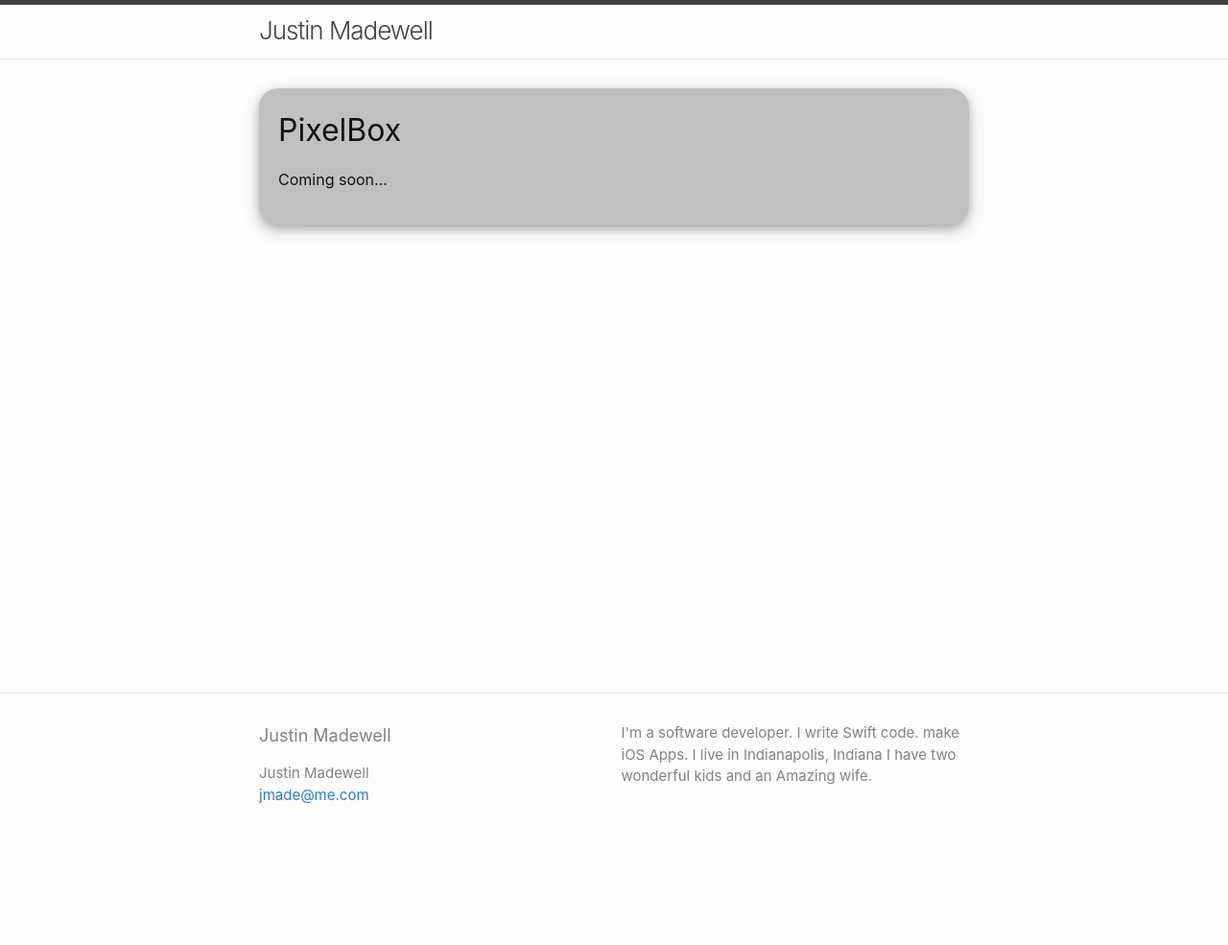
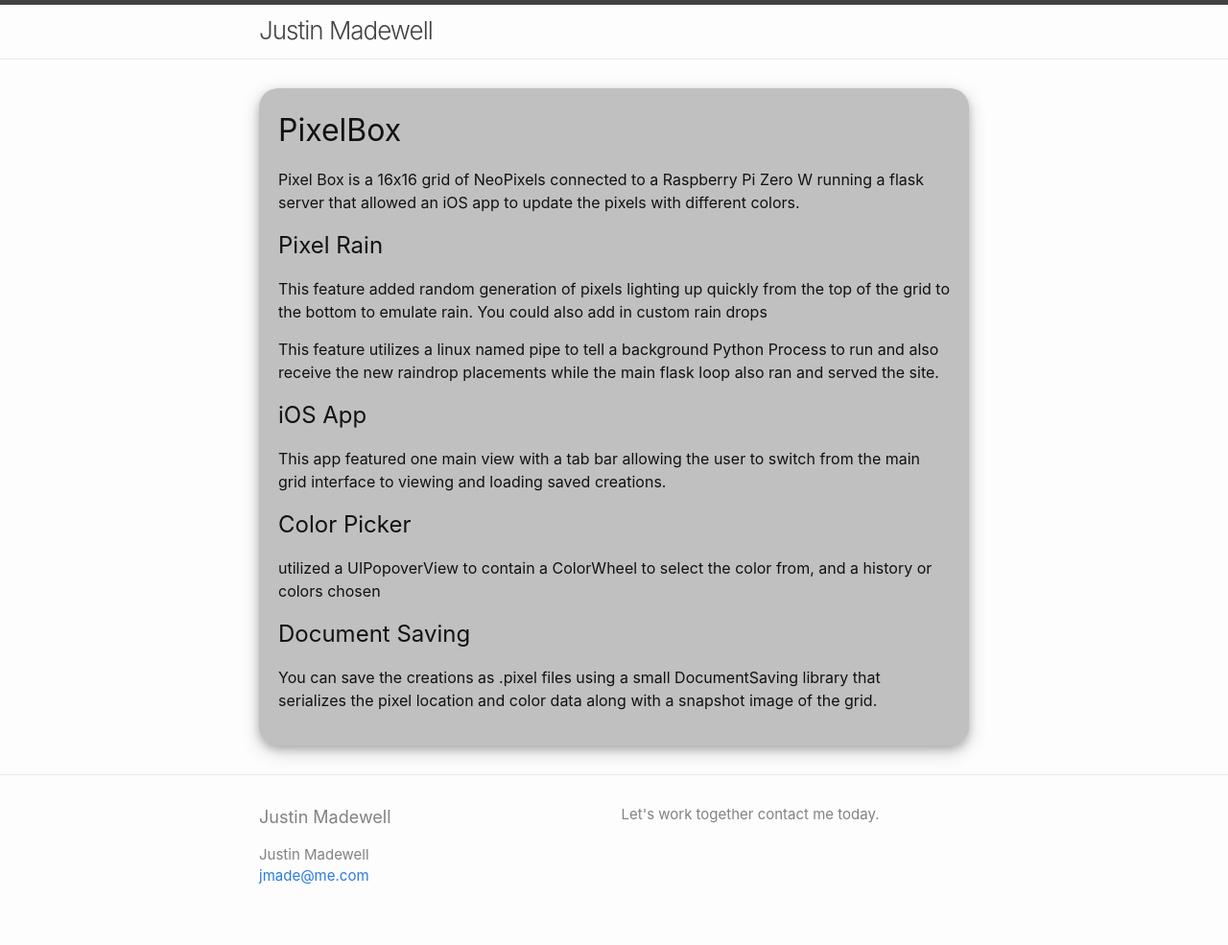
Before and after one commit to jmade/jmade.github.io, a Jekyll site: the page built from pixelbox.md, in a window 1280 px wide. Shown: the whole page at 96% size. Built offline with Jekyll 4.4.1, drawn with Linux system fonts in a browser that asks for light colours; before the commit the page ends 900 px from its top, so only the background shows below that.

Commit message:
added more content

```diff
--- a/_config.yml
+++ b/_config.yml
@@ -16,10 +16,8 @@
 title: Justin Madewell
 email: jmade@me.com
 description: >- # this means to ignore newlines until "baseurl:"
-  I'm a software developer.
-  I write Swift code. make iOS Apps.
-  I live in Indianapolis, Indiana
-  I have two wonderful kids and an Amazing wife.
+  Let's work together
+  contact me today.
 baseurl: "" # the subpath of your site, e.g. /blog
 url: "" # the base hostname & protocol for your site, e.g. http://example.com
 twitter_username: jmade
--- a/pixelbox.md
+++ b/pixelbox.md
@@ -5,4 +5,18 @@
 ---
 # PixelBox
 
-Coming soon...
+Pixel Box is a 16x16 grid of NeoPixels connected to a Raspberry Pi Zero W running a flask server that allowed an iOS app to update the pixels with different colors.
+
+## Pixel Rain
+This feature added random generation of pixels lighting up quickly from the top of the grid to the bottom to emulate rain. You could also add in custom rain drops
+
+This feature utilizes a linux named pipe to tell a background Python Process to run and also receive the new raindrop placements while the main flask loop also ran and served the site.
+
+## iOS App
+This app featured one main view with a tab bar allowing the user to switch from the main grid interface to viewing and loading saved creations.
+
+## Color Picker
+utilized a UIPopoverView to contain a ColorWheel to select the color from, and a history or colors chosen
+
+## Document Saving
+You can save the creations as .pixel files using a small DocumentSaving library that serializes the pixel location and color data along with a snapshot image of the grid.
```
Also changed, not shown: index.md (+5 -2 lines).
